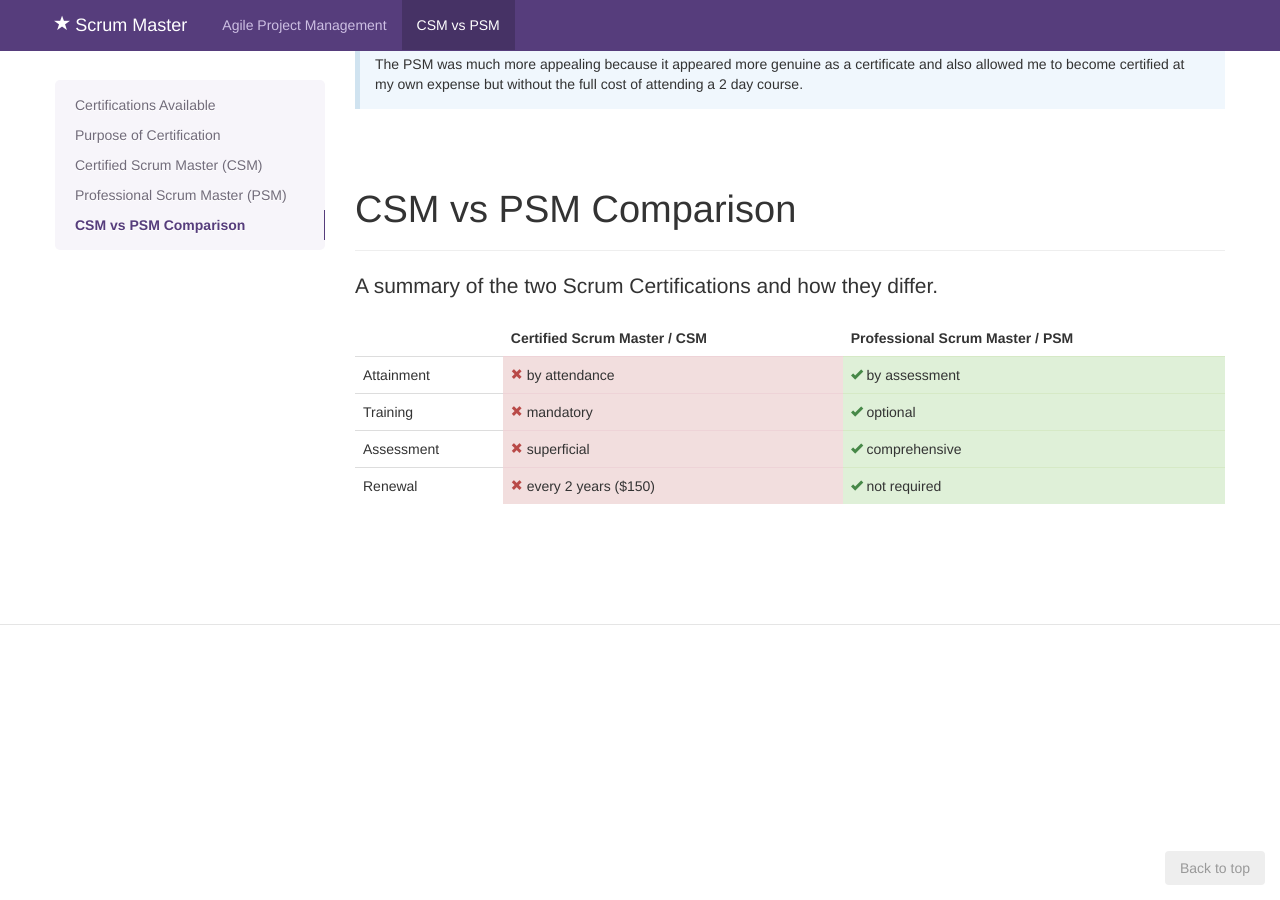
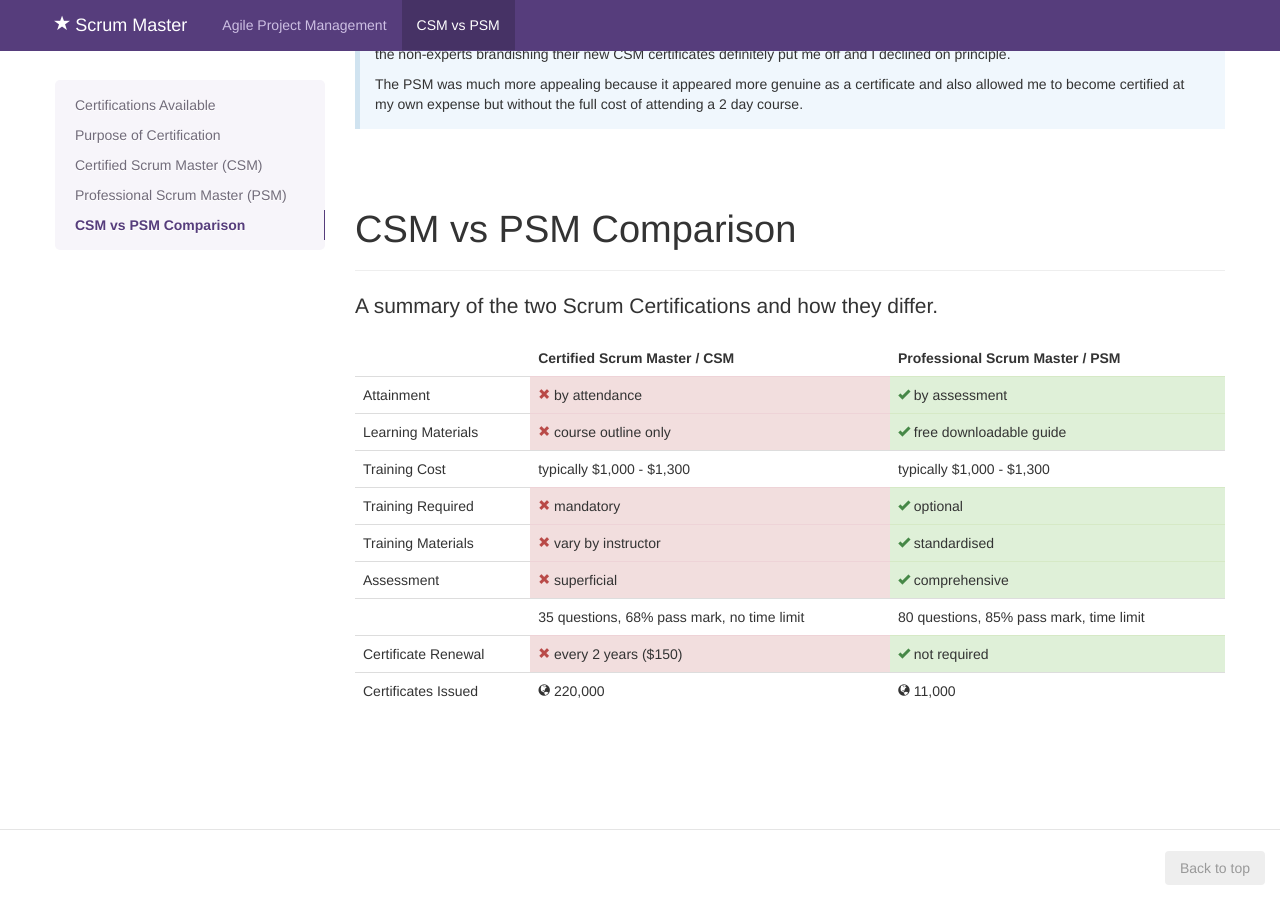
Before and after one commit to CaptainCodeman/agile-scrum-master-training, a Jekyll site: the page built from certified-scrum-master-csm-vs-professional-scrum-master-psm/index.html, in a window 1280 px wide and 900 px high, scrolled down 3504 px. Built offline with Jekyll 4.4.1, drawn with Linux system fonts in a browser that asks for light colours; Markdown is read by kramdown in place of the engine named in the settings; some of the changed text lies outside the part shown.

Commit message:
Tweak comparison table

```diff
--- a/certified-scrum-master-csm-vs-professional-scrum-master-psm/index.html
+++ b/certified-scrum-master-csm-vs-professional-scrum-master-psm/index.html
@@ -174,9 +175,24 @@ base_url: "../"
           <td class="success"><small class="glyphicon glyphicon-ok text-success"></small> by assessment</td>
         </tr>
         <tr>
-          <td>Training</td>
+          <td>Learning Materials</td>
+          <td class="danger"><small class="glyphicon glyphicon-remove text-danger"></small> course outline only</td>
+          <td class="success"><small class="glyphicon glyphicon-ok text-success"></small> free downloadable guide</td>
+        </tr>
+        <tr>
+          <td>Training Cost</td>
+          <td class="">typically $1,000 - $1,300</td>
+          <td class="">typically $1,000 - $1,300</td>
+        </tr>
+        <tr>
+          <td>Training Required</td>
           <td class="danger"><small class="glyphicon glyphicon-remove text-danger"></small> mandatory</td>
           <td class="success"><small class="glyphicon glyphicon-ok text-success"></small> optional</td>
+        </tr>
+        <tr>
+          <td>Training Materials</td>
+          <td class="danger"><small class="glyphicon glyphicon-remove text-danger"></small> vary by instructor</td>
+          <td class="success"><small class="glyphicon glyphicon-ok text-success"></small> standardised</td>
         </tr>
         <tr>
           <td>Assessment</td>
@@ -184,9 +200,19 @@ base_url: "../"
           <td class="success"><small class="glyphicon glyphicon-ok text-success"></small> comprehensive</td>
         </tr>
         <tr>
-          <td>Renewal</td>
+          <td></td>
+          <td>35 questions, 68% pass mark, no time limit</td>
+          <td>80 questions, 85% pass mark, time limit</td>
+        </tr>
+        <tr>
+          <td>Certificate Renewal</td>
           <td class="danger"><small class="glyphicon glyphicon-remove text-danger"></small> every 2 years ($150)</td>
           <td class="success"><small class="glyphicon glyphicon-ok text-success"></small> not required</td>
+        </tr>
+        <tr>
+          <td>Certificates Issued</td>
+          <td class=""><small class="glyphicon glyphicon-globe"></small> 220,000</td>
+          <td class=""><small class="glyphicon glyphicon-globe"></small> 11,000</td>
         </tr>
       </tbody>
     </table>
```
Also changed, not shown: other parts of certified-scrum-master-csm-vs-professional-scrum-master-psm/index.html (+1 -0 lines).
